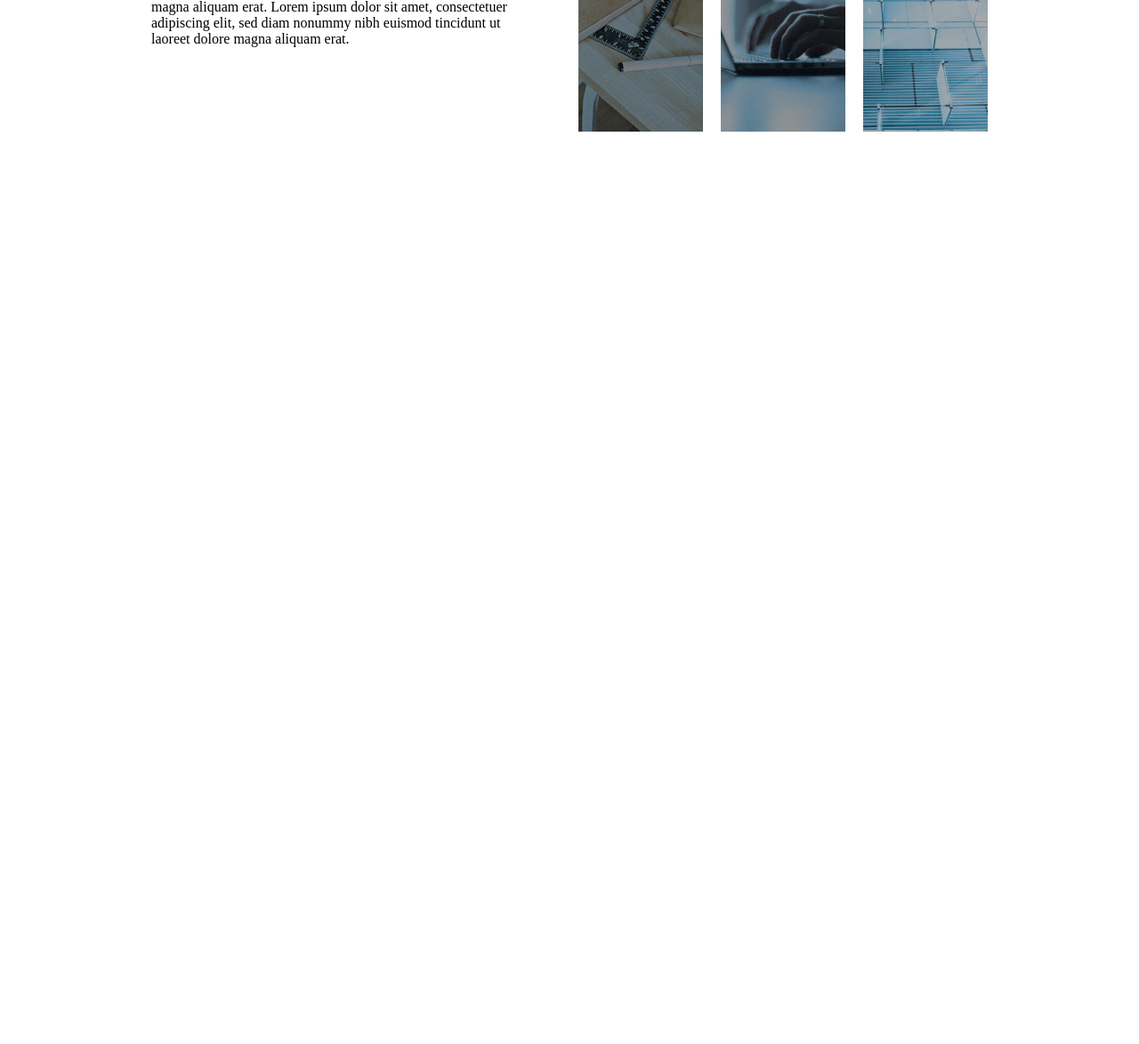
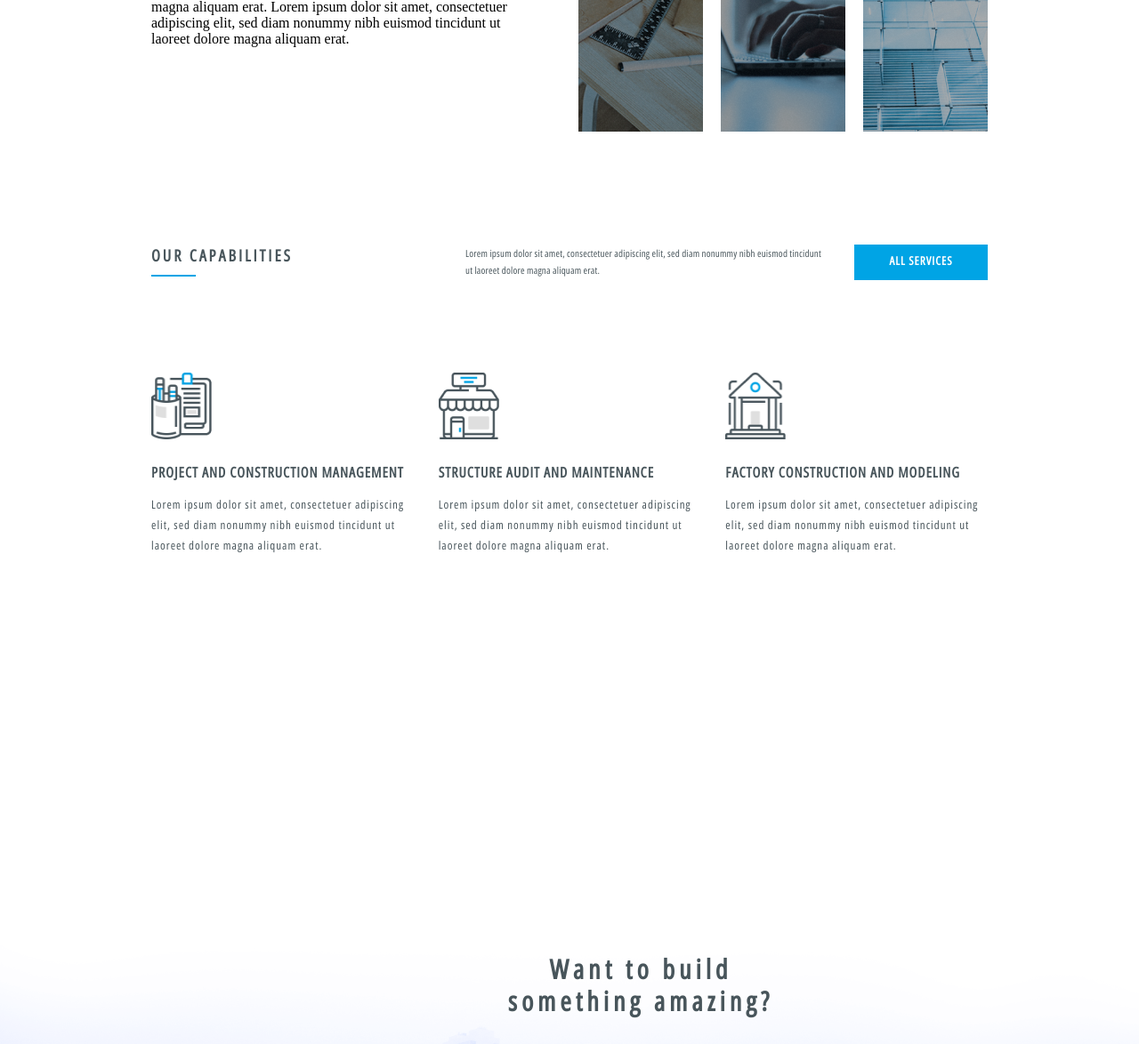
Before and after one commit to Evsheer/konstruct, a plain HTML site: page index.html in a window 1280 px wide. Shown: the part 1045-2219 px from the top of the page at 89% size. Before the commit the page ends 1202 px from the top, so only its background shows below. Drawn offline with Linux system fonts and the light colour scheme; a web font is replaced by a local one.

Commit message:
commit_3

```diff
--- a/index.html
+++ b/index.html
@@ -67,7 +67,74 @@
             </div>
         </div>
     </div>
-
+    <!--SERVICES-->
+    <div class="services">
+        <div class="services_container">
+            <div class="services_inner">
+                <div class="services_titles">
+                    <div class="services_title">our capabilities</div>
+                    <div class="services_line"></div>
+                </div>
+                <div class="services_text">
+                    <p>Lorem ipsum dolor sit amet, consectetuer adipiscing elit, sed diam nonummy nibh euismod tincidunt
+                        ut laoreet dolore magna aliquam erat.</p>
+                </div>
+                <div class="services_buttom">
+                    <a href="#">all services</a>
+                </div>
+            </div>
+        </div>
+    </div>
+    <!--INFO-->
+    <div class="info">
+        <div class="info_container">
+            <div class="info_inner">
+                <div class="info_block">
+                    <img src="./img/progect.png" alt="image" class="info_image">
+                    <div class="info_title">
+                        <p>project and construction management</p>
+                    </div>
+                    <div class="info_text">
+                        <p>Lorem ipsum dolor sit amet, consectetuer adipiscing elit, sed diam nonummy nibh euismod
+                            tincidunt ut laoreet dolore magna aliquam erat.</p>
+                    </div>
+                </div>
+                <div class="info_block">
+                    <img src="./img/structure.png" alt="image" class="info_image">
+                    <div class="info_title">
+                        <p>structure audit and maintenance</p>
+                    </div>
+                    <div class="info_text">
+                        <p>Lorem ipsum dolor sit amet, consectetuer adipiscing elit, sed diam nonummy nibh euismod
+                            tincidunt ut laoreet dolore magna aliquam erat.</p>
+                    </div>
+                </div>
+                <div class="info_block">
+                    <img src="./img/factory.png" alt="image" class="info_image">
+                    <div class="info_title">
+                        <p>factory construction and modeling</p>
+                    </div>
+                    <div class="info_text">
+                        <p>Lorem ipsum dolor sit amet, consectetuer adipiscing elit, sed diam nonummy nibh euismod
+                            tincidunt ut laoreet dolore magna aliquam erat.</p>
+                    </div>
+                </div>
+            </div>
+        </div>
+    </div>
+    <!--DESKTOP-->
+    <div class="desktop">
+        <div class="desktop_container">
+            <div class="desktop_inner">
+                <div class="desktop_title">
+                    <p>Want to build something amazing?</p>
+                </div>
+                <div class="desktop_button">
+                    <a href="#">get in touch</a>
+                </div>
+            </div>
+        </div>
+    </div>
 
 
 </body>
--- a/style.css
+++ b/style.css
@@ -148,7 +148,8 @@ a {
 .about {
     width: 940px;
     height: 344px;
-    margin: 0 auto;
+    margin: 0 auto 118px;
+
 }
 
 .about_container {}
@@ -206,7 +207,7 @@ a {
     padding-left: 75px;
 }
 
-.about_image{
+.about_image {
     width: 140px;
     height: 224px;
     padding: 15px 0 0 14px;
@@ -229,3 +230,179 @@ a {
     width: 140px;
     height: 224px;
 }
+
+.services {}
+
+.services_container {
+    width: 940px;
+    margin: 0 auto 76px;
+}
+
+.services_inner {
+    display: flex;
+}
+
+.services_titles {
+    width: 199px;
+    margin-right: 154px;
+}
+
+.services_title {
+    margin-bottom: 10px;
+    color: var(--color2);
+    font-family: var(--font1);
+    font-size: 18px;
+    letter-spacing: 3px;
+    font-weight: 700;
+    text-transform: uppercase;
+
+}
+
+.services_line {
+    width: 50px;
+    height: 2px;
+    background-color: var(--color1);
+}
+
+.services_text {
+    width: 405px;
+    margin-right: 32px;
+    font-family: var(--font1);
+    font-weight: 400;
+    line-height: 19px;
+    letter-spacing: 0.2px;
+    color: var(--color2);
+    font-size: 11px;
+}
+
+.services_buttom {
+    width: 150px;
+    height: 40px;
+    background-color: var(--color1);
+    color: var(--color3);
+
+
+}
+
+.services_buttom a {
+    display: block;
+    height: 100%;
+    color: var(--color3);
+    text-transform: uppercase;
+    font-family: var(--font1);
+    font-weight: 700;
+    letter-spacing: 1px;
+    font-size: 13px;
+    display: flex;
+    justify-content: center;
+    align-items: center;
+    padding-bottom: 4px;
+}
+
+.info {
+    margin-bottom: 115px;
+}
+
+.info_container {
+    width: 940px;
+    height: 446px;
+    margin: 0 auto;
+}
+
+.info_inner {
+    display: flex;
+    gap: 28px;
+    padding-top: 28px;
+    padding-bottom: 23px;
+}
+
+.info_block {
+    width: 295px;
+    height: 330px;
+}
+
+.info_image {
+    width: 68px;
+    height: 75px;
+    margin-bottom: 25px;
+}
+
+.info_image img {
+    display: block;
+    height: 100%;
+}
+
+.info_title {
+    font-family: var(--font1);
+    font-weight: 700;
+    font-size: 16px;
+    line-height: 24px;
+    letter-spacing: 1px;
+    color: var(--color2);
+    text-transform: uppercase;
+    margin-bottom: 13px;
+}
+
+.info_text {
+    font-family: var(--font1);
+    font-weight: 400;
+    font-size: 13px;
+    line-height: 23px;
+    letter-spacing: 1px;
+    color: var(--color2);
+}
+
+.desktop {}
+
+.desktop_container {
+    width: 1440px;
+    height: 499px;
+    margin: 0 auto;
+    padding-top: 120px;
+    background-image: url(./img/desktop_bg.png);
+    background-size: cover;
+
+}
+
+.desktop_inner {
+    display: flex;
+    justify-content: center;
+    align-items: center;
+    flex-direction: column;
+}
+
+.desktop_title {
+    width: 350px;
+    height: 72px;
+    text-align: center;
+    font-family: var(--font1);
+    font-weight: 700;
+    font-size: 30px;
+    line-height: 36px;
+    letter-spacing: 5px;
+    color: var(--color2);
+    margin-bottom: 35px;
+}
+
+.desktop_button {
+    width: 150px;
+    height: 40px;
+    background-color: var(--color1);
+    font-family: var(--font1);
+    font-weight: 700;
+    font-size: 13px;
+    letter-spacing: 1.5px;
+    text-transform: uppercase;
+
+}
+
+.desktop_button a {
+    display: block;
+    height: 100%;
+    color: var(--color3);
+    display: flex;
+    justify-content: center;
+    align-items: center;
+    padding-bottom: 4px;
+
+}
```
Also changed, not shown: img/desktop_bg.png (added), img/factory.png (added), img/progect.png (added), img/structure.png (added).
